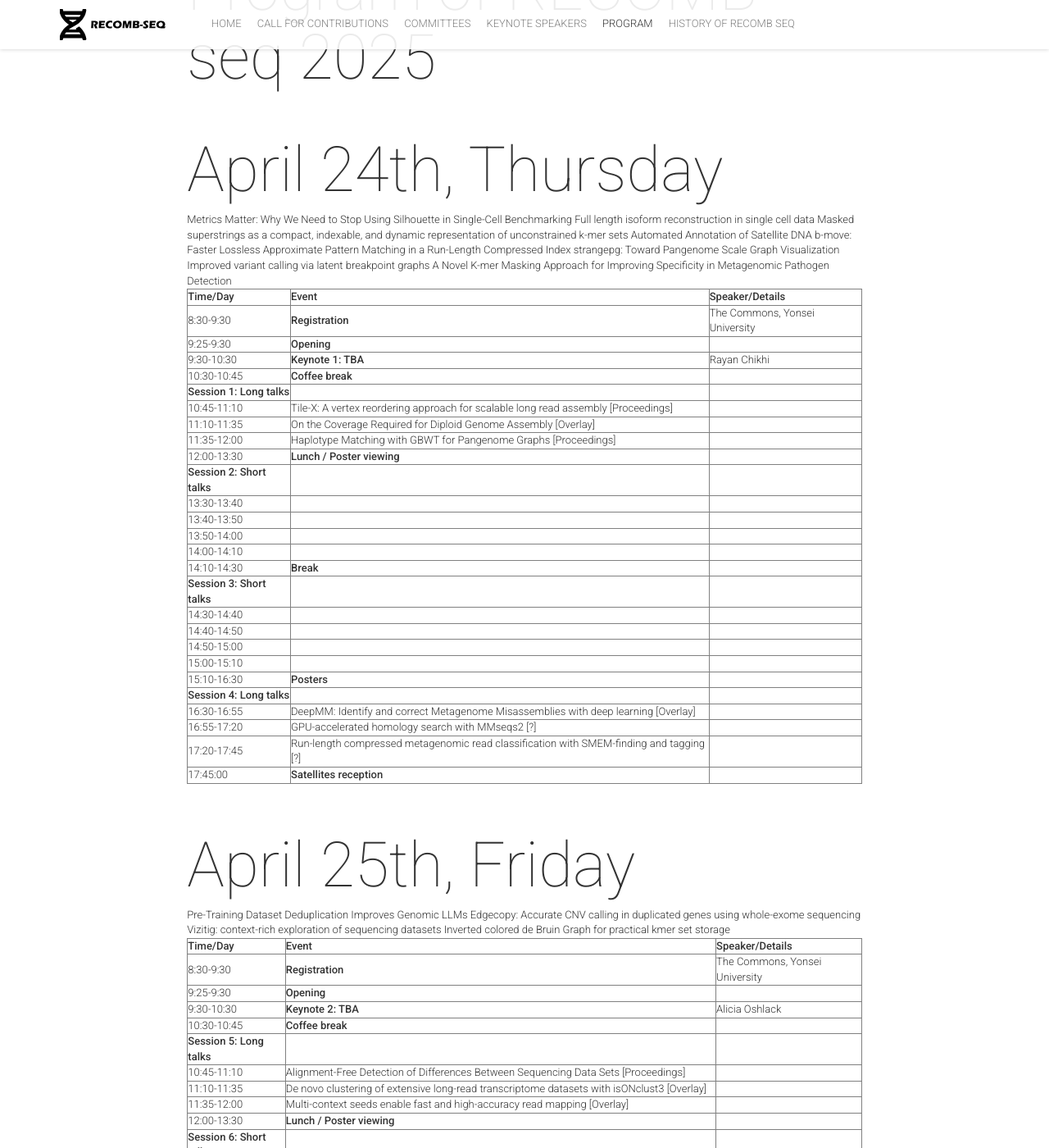
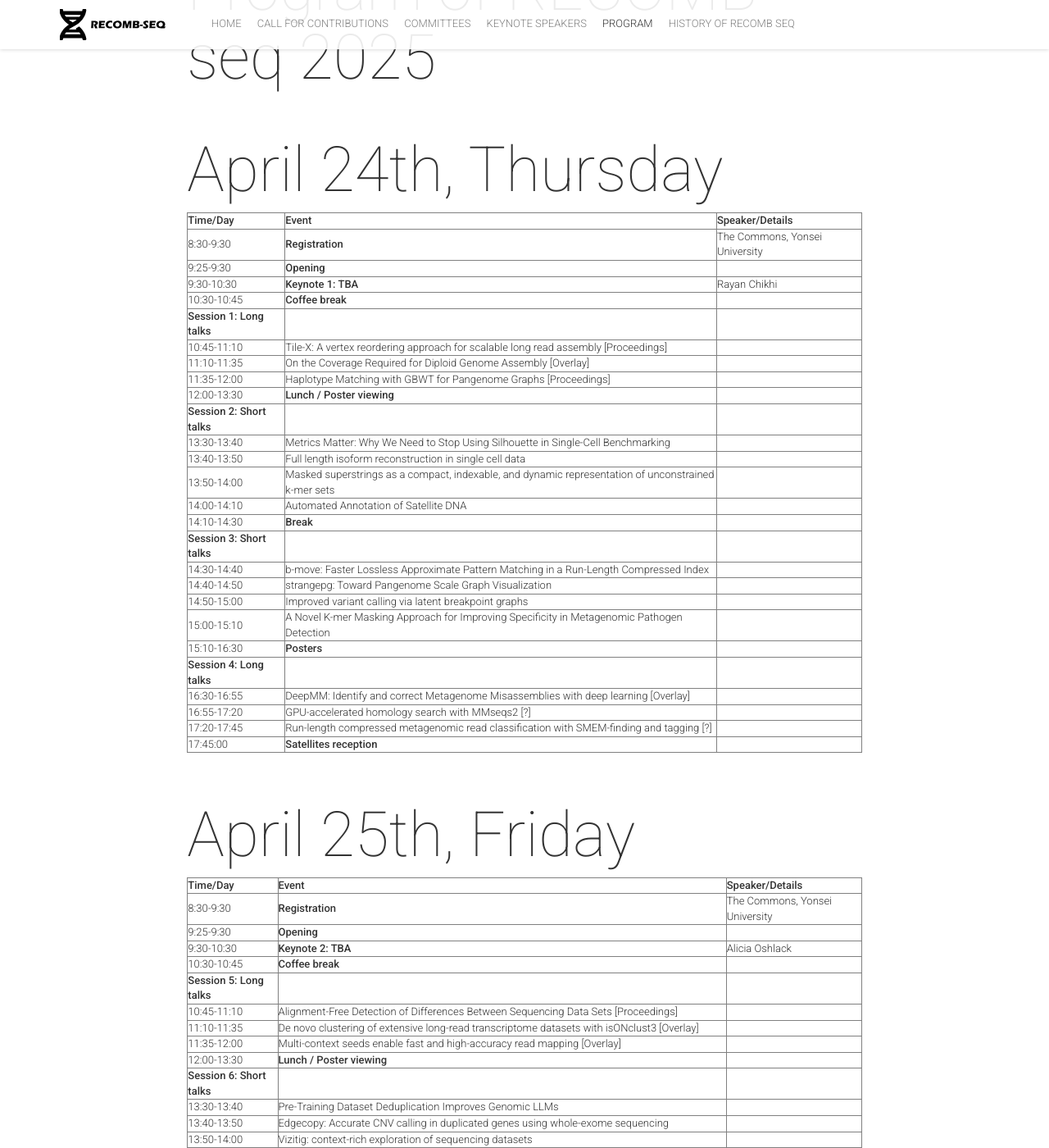
Before and after one commit to recomb-seq/recomb-seq.github.io, a Jekyll site: the page built from schedule.html, in a window 1280 px wide and 1400 px high, scrolled down 533 px. Shown: the whole window at 82% size. Built offline with Jekyll 4.4.1, drawn with Linux system fonts in a browser that asks for light colours; nearby versions of some CDN libraries; comment, search, counter and statistics services are not loaded; some of the changed text lies outside the part shown.

Commit message:
updated program

```diff
--- a/_includes/schedule2025.html
+++ b/_includes/schedule2025.html
@@ -67,26 +67,22 @@
     </tr>
     <tr>
       <td>13:30-13:40</td>
-      <td></td>
-            Metrics Matter: Why We Need to Stop Using Silhouette in Single-Cell Benchmarking
+      <td>Metrics Matter: Why We Need to Stop Using Silhouette in Single-Cell Benchmarking</td>
       <td></td>
     </tr>
     <tr>
       <td>13:40-13:50</td>
-      <td></td>
-      Full length isoform reconstruction in single cell data
+      <td>      Full length isoform reconstruction in single cell data</td>
       <td></td>
     </tr>
     <tr>
       <td>13:50-14:00</td>
-      <td></td>
-      Masked superstrings as a compact, indexable, and dynamic representation of unconstrained k-mer sets
+      <td>      Masked superstrings as a compact, indexable, and dynamic representation of unconstrained k-mer sets</td>
       <td></td>
     </tr>
     <tr>
       <td>14:00-14:10</td>
-      <td></td>
-      Automated Annotation of Satellite DNA
+      <td>      Automated Annotation of Satellite DNA</td>
       <td></td>
     </tr>
     <tr>
@@ -101,26 +97,22 @@
     </tr>
     <tr>
       <td>14:30-14:40</td>
-      <td></td>
-      b-move: Faster Lossless Approximate Pattern Matching in a Run-Length Compressed Index
+      <td>      b-move: Faster Lossless Approximate Pattern Matching in a Run-Length Compressed Index	</td>
       <td></td>
     </tr>
     <tr>
       <td>14:40-14:50</td>
-      <td></td>
-      strangepg: Toward Pangenome Scale Graph Visualization
+      <td>      strangepg: Toward Pangenome Scale Graph Visualization	</td>
       <td></td>
     </tr>
     <tr>
       <td>14:50-15:00</td>
-      <td></td>
-      Improved variant calling via latent breakpoint graphs
+      <td>      Improved variant calling via latent breakpoint graphs	</td>
       <td></td>
     </tr>
     <tr>
       <td>15:00-15:10</td>
-      <td></td>
-      A Novel K-mer Masking Approach for Improving Specificity in Metagenomic Pathogen Detection
+      <td>      A Novel K-mer Masking Approach for Improving Specificity in Metagenomic Pathogen Detection	</td>
       <td></td>
     </tr>
     <tr>
@@ -220,26 +212,22 @@
     </tr>
     <tr>
       <td>13:30-13:40</td>
-      <td></td>
-      Pre-Training Dataset Deduplication Improves Genomic LLMs
+      <td>      Pre-Training Dataset Deduplication Improves Genomic LLMs</td>
       <td></td>
     </tr>
     <tr>
       <td>13:40-13:50</td>
-      <td></td>
-      Edgecopy: Accurate CNV calling in duplicated genes using whole-exome sequencing
+      <td>      Edgecopy: Accurate CNV calling in duplicated genes using whole-exome sequencing</td>
       <td></td>
     </tr>
     <tr>
       <td>13:50-14:00</td>
-      <td></td>
-      Vizitig: context-rich exploration of sequencing datasets
+      <td>      Vizitig: context-rich exploration of sequencing datasets</td>
       <td></td>
     </tr>
     <tr>
       <td>14:00-14:10</td>
-      <td></td>
-      Inverted colored de Bruin Graph for practical kmer set storage
+      <td>      Inverted colored de Bruin Graph for practical kmer set storage</td>
       <td></td>
     </tr>
     <tr>
@@ -254,22 +242,22 @@
     </tr>
     <tr>
       <td>14:30-14:40</td>
-      <td></td>
+      <td>      Reindeer2: practical abundance index at scale				</td>
       <td></td>
     </tr>
     <tr>
       <td>14:40-14:50</td>
-      <td></td>
+      <td>      Multi-sample, multi-platform isoform quantification using empirical Bayes			</td>
       <td></td>
     </tr>
     <tr>
       <td>14:50-15:00</td>
-      <td></td>
+      <td>      Efficient algorithm for resolving scenarios of Complex Chromosomal Rearrangements			</td>
       <td></td>
     </tr>
     <tr>
       <td>15:00-15:10</td>
-      <td></td>
+      <td>      De Bruijn Graphs for Pangenomics: In-depth Performance Benchmarking of de Bruijn Graph-Based Tools for Read Mapping		</td>
       <td></td>
     </tr>
     <tr>
```
